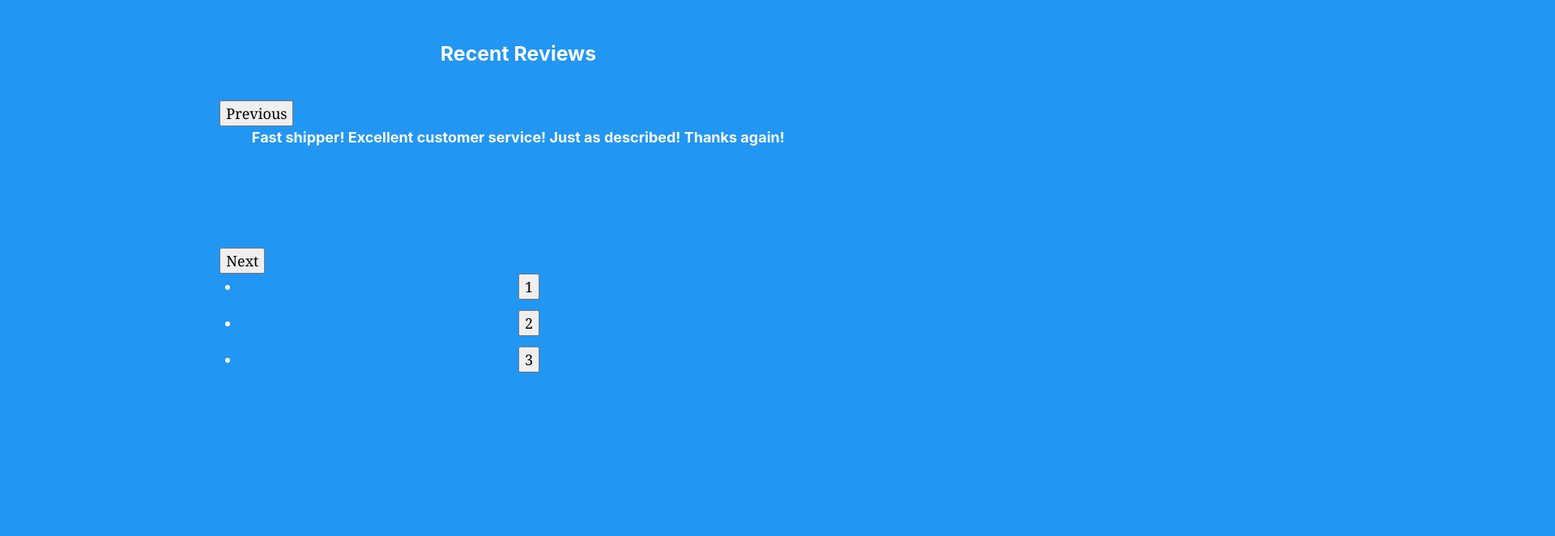
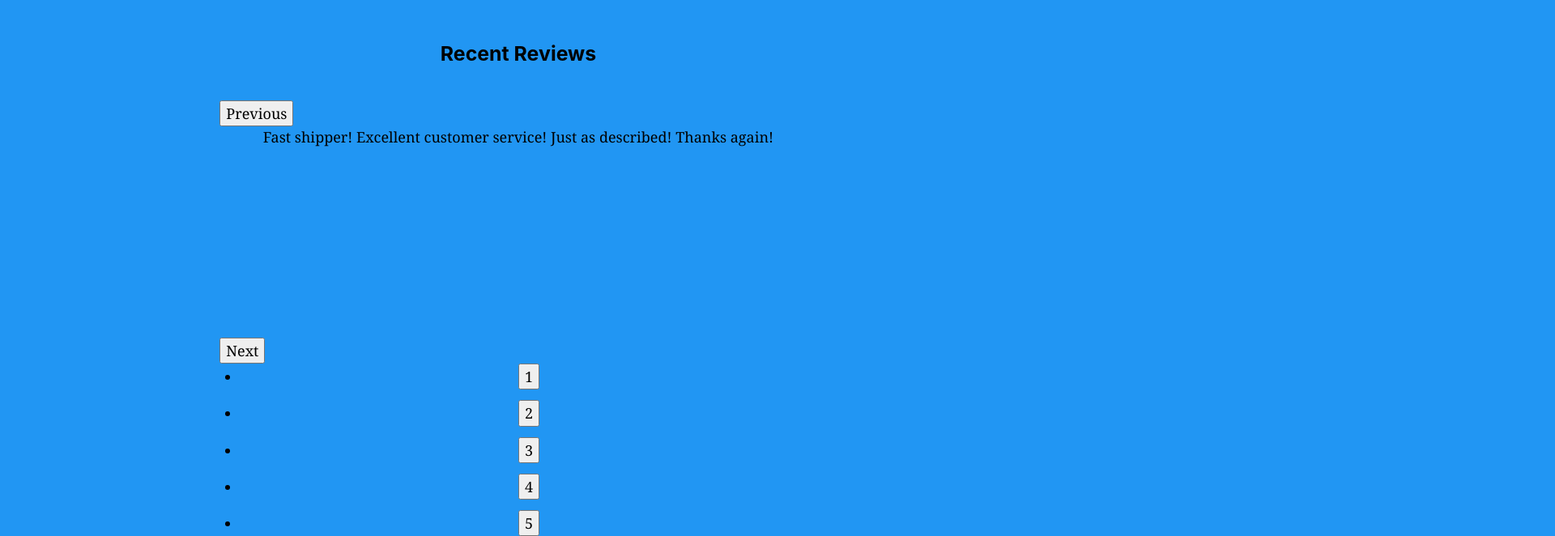
Before and after one commit to abecel22/costa-landing-page, a Gatsby site: page /aboutUs in a window 1280 px wide. Shown: the part 515-1177 px from the top of the page at 81% size, 1920 px wide, since content can reach past the window. Before the commit the page ends 975 px from the top, so only its background shows below. Built offline with nearby package versions, Linux system fonts and the light colour scheme; Gatsby itself is replaced by a stand-in of ours.

Commit message:
Updated arousel-  buyers feedback jsx and css.

```diff
--- a/src/components/carousel.js
+++ b/src/components/carousel.js
@@ -3,8 +3,9 @@ import Slider from "react-slick"
 
 class Carousel extends React.Component {
   render() {
-    var settings = {
+    let settings = {
       dots: true,
+      className: "slider-div",
       infinite: true,
       speed: 600,
       slidesToShow: 1,
@@ -14,28 +15,22 @@ class Carousel extends React.Component {
       pauseOnHover: false,
       fade: true,
     }
+
+    const reviews = [
+      " Fast shipper! Excellent customer service! Just as described! Thanks again!",
+      "Excellent seller, well packed and quick shipping, highly recommend!!!",
+      " High quality, works great. Thank you for good packaging and fast service!",
+      "Awesome product, fast shipping! A+++ seller, highly recommend!",
+      "Great Seller. Highly Recommended. Would Do Business Again. 5 stars*****",
+    ]
+
     return (
       <Slider {...settings}>
-        <div>
-          <h4>
-            Fast shipper! Excellent customer service! Just as described! Thanks
-            again!
-          </h4>
-        </div>
-        <div>
-          <h4>
-            {" "}
-            Excellent seller, well packed and quick shipping, highly
-            recommend!!!
-          </h4>
-        </div>
-        <div>
-          <h4>
-            {" "}
-            High quality, works great. Thank you for good packaging and fast
-            service!
-          </h4>
-        </div>
+        {reviews.map((review, index) => (
+          <div key={index}>
+            <p>{review}</p>
+          </div>
+        ))}
       </Slider>
     )
   }
--- a/src/components/styles/about-us.css
+++ b/src/components/styles/about-us.css
@@ -25,13 +25,23 @@
 
 .carousel-container {
   width: 80%;
-  height: 400px;
+  height: auto;
   margin: 6% auto;
   text-align: center;
 }
 
 .carousel-container h3 {
   margin-bottom: 6%;
+  color: black;
+}
+
+.slider-div {
+  color: black;
+}
+
+.slick-prev:before,
+.slick-next:before {
+  color: black;
 }
 
 @media (max-width: 1150px) {
```
